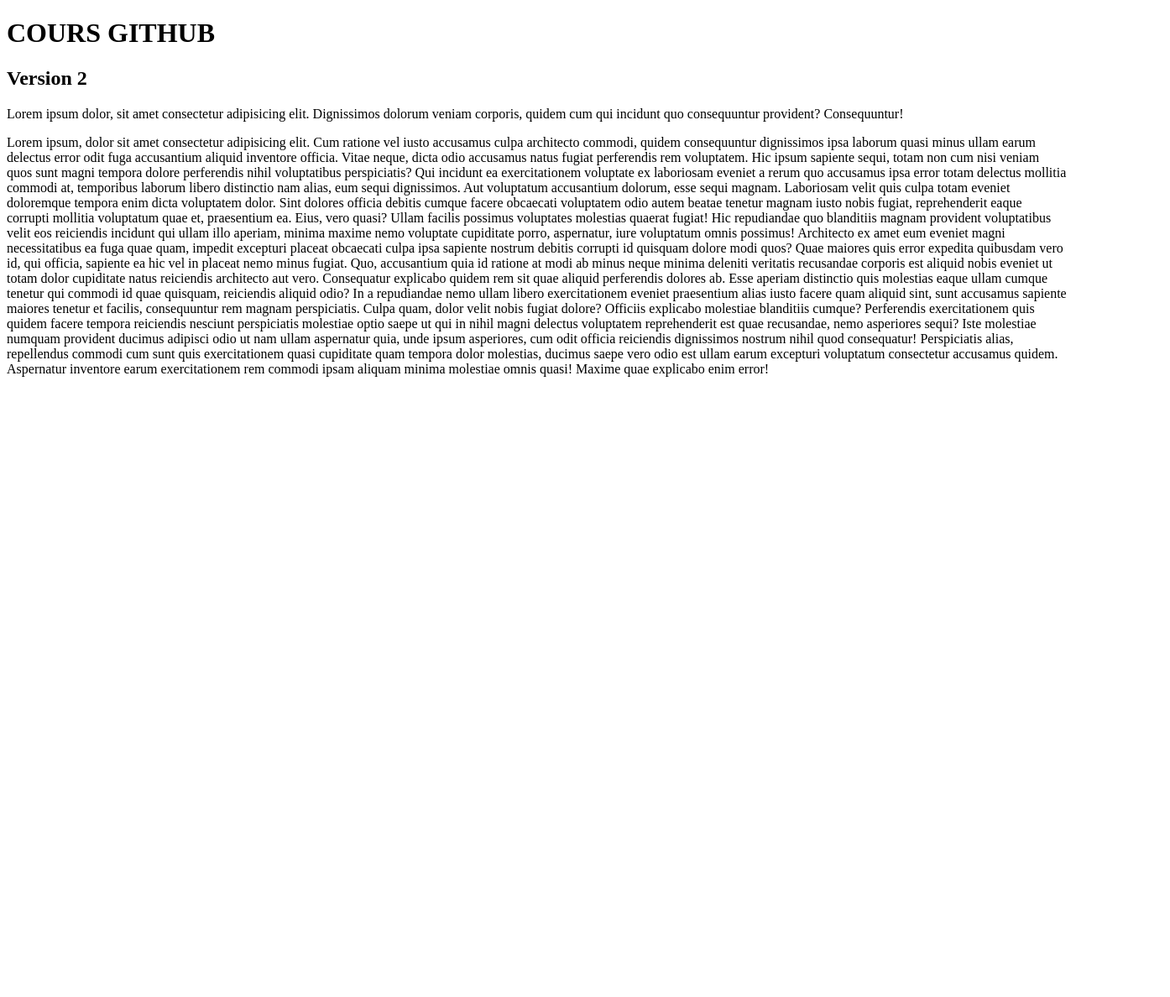
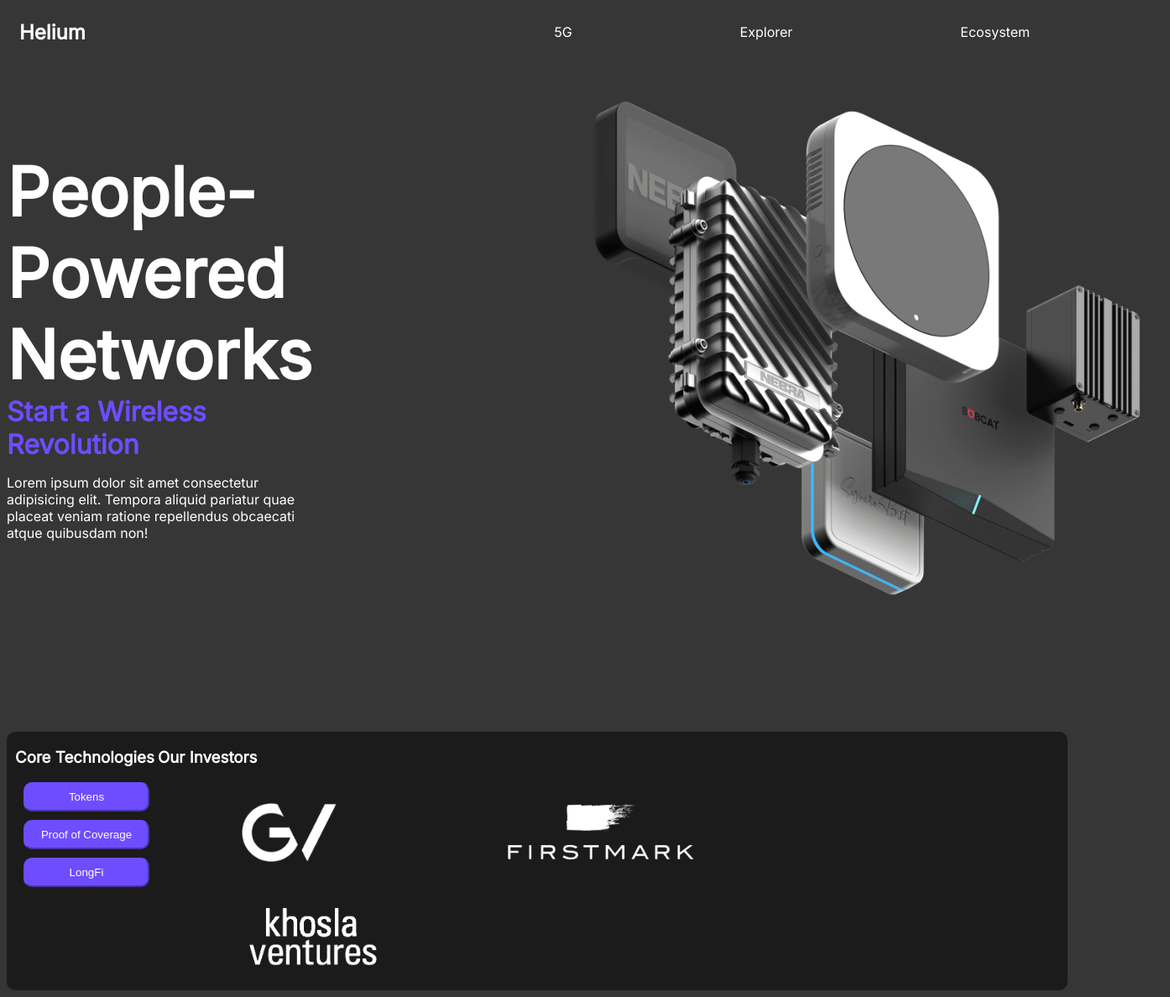
Before and after one commit to Safefaith/Premier-Tp-Css, a plain HTML site: page index.html in a window 1280 px wide. Shown: the whole page at 84% size, 1394 px wide, since content can reach past the window. Before the commit the page ends 800 px from the top, so only its background shows below. Drawn offline with Linux system fonts and the light colour scheme.

Commit message:
Premier tp sur CSS

```diff
--- a/index.html
+++ b/index.html
@@ -1,48 +1,61 @@
 <!DOCTYPE html>
-<html lang="en">
+<html lang="fr">
 
 <head>
-    <meta charset="UTF-8">
-    <meta name="viewport" content="width=device-width, initial-scale=1.0">
-    <title>Document</title>
+  <meta charset="UTF-8">
+  <meta name="viewport" content="width=device-width, initial-scale=1.0">
+  <meta http-equiv="X-UA-Compatible" content="ie=edge">
+  <link rel="stylesheet" href="style.css">
+  <title>Helium Flexbox</title>
+
 </head>
 
 <body>
-    <h1>COURS GITHUB</h1>
-    <h2> Version 2</h2>
+  <nav>
+    <h2>Helium</h2>
+    <ul>
+      <li>5G</li>
+      <li>Explorer</li>
+      <li>Ecosystem</li>
+    </ul>
+  </nav>
+
+  <section class="header">
+    <div class="header-left">
+      <div class="header-left-container">
+        <h1>People-Powered Networks</h1>
+        <h3>Start a Wireless Revolution</h3>
+        <p>Lorem ipsum dolor sit amet consectetur adipisicing elit. Tempora aliquid pariatur quae placeat veniam ratione
+          repellendus obcaecati atque quibusdam non!</p>
+      </div>
+    </div>
+    <div class="header-right">
+      <img src="./img/main.png" id="modem" alt="modem">
+    </div>
+  </section>
+
+  <section class="infos">
+    <div class="infos-left">
+      <h3>Core Technologies</h3>
+      <div class="btn-container">
+        <button>Tokens</button>
+        <button>Proof of Coverage</button>
+        <button>LongFi</button>
+      </div>
+    </div>
+    <div class="infos-right">
+      <h3>Our Investors</h3>
+      <div class="investors">
+        <div class="img-container">
+          <img src="./img/investlogo2blue.png" alt="investor-1">
+          <img src="./img/investlogo3blue.png" alt="investor-2">
+          <img src="./img/investlogo4blue.png" alt="investor-3">
+        </div>
+      </div>
+    </div>
+  </section>
 
 
-    <p>Lorem ipsum dolor, sit amet consectetur adipisicing elit. Dignissimos dolorum veniam corporis, quidem cum qui
-        incidunt quo consequuntur provident? Consequuntur!</p>
-
-    <p>Lorem ipsum, dolor sit amet consectetur adipisicing elit. Cum ratione vel iusto accusamus culpa architecto
-        commodi, quidem consequuntur dignissimos ipsa laborum quasi minus ullam earum delectus error odit fuga
-        accusantium aliquid inventore officia. Vitae neque, dicta odio accusamus natus fugiat perferendis rem
-        voluptatem. Hic ipsum sapiente sequi, totam non cum nisi veniam quos sunt magni tempora dolore perferendis nihil
-        voluptatibus perspiciatis? Qui incidunt ea exercitationem voluptate ex laboriosam eveniet a rerum quo accusamus
-        ipsa error totam delectus mollitia commodi at, temporibus laborum libero distinctio nam alias, eum sequi
-        dignissimos. Aut voluptatum accusantium dolorum, esse sequi magnam. Laboriosam velit quis culpa totam eveniet
-        doloremque tempora enim dicta voluptatem dolor. Sint dolores officia debitis cumque facere obcaecati voluptatem
-        odio autem beatae tenetur magnam iusto nobis fugiat, reprehenderit eaque corrupti mollitia voluptatum quae et,
-        praesentium ea. Eius, vero quasi? Ullam facilis possimus voluptates molestias quaerat fugiat! Hic repudiandae
-        quo blanditiis magnam provident voluptatibus velit eos reiciendis incidunt qui ullam illo aperiam, minima maxime
-        nemo voluptate cupiditate porro, aspernatur, iure voluptatum omnis possimus! Architecto ex amet eum eveniet
-        magni necessitatibus ea fuga quae quam, impedit excepturi placeat obcaecati culpa ipsa sapiente nostrum debitis
-        corrupti id quisquam dolore modi quos? Quae maiores quis error expedita quibusdam vero id, qui officia, sapiente
-        ea hic vel in placeat nemo minus fugiat. Quo, accusantium quia id ratione at modi ab minus neque minima deleniti
-        veritatis recusandae corporis est aliquid nobis eveniet ut totam dolor cupiditate natus reiciendis architecto
-        aut vero. Consequatur explicabo quidem rem sit quae aliquid perferendis dolores ab. Esse aperiam distinctio quis
-        molestias eaque ullam cumque tenetur qui commodi id quae quisquam, reiciendis aliquid odio? In a repudiandae
-        nemo ullam libero exercitationem eveniet praesentium alias iusto facere quam aliquid sint, sunt accusamus
-        sapiente maiores tenetur et facilis, consequuntur rem magnam perspiciatis. Culpa quam, dolor velit nobis fugiat
-        dolore? Officiis explicabo molestiae blanditiis cumque? Perferendis exercitationem quis quidem facere tempora
-        reiciendis nesciunt perspiciatis molestiae optio saepe ut qui in nihil magni delectus voluptatem reprehenderit
-        est quae recusandae, nemo asperiores sequi? Iste molestiae numquam provident ducimus adipisci odio ut nam ullam
-        aspernatur quia, unde ipsum asperiores, cum odit officia reiciendis dignissimos nostrum nihil quod consequatur!
-        Perspiciatis alias, repellendus commodi cum sunt quis exercitationem quasi cupiditate quam tempora dolor
-        molestias, ducimus saepe vero odio est ullam earum excepturi voluptatum consectetur accusamus quidem. Aspernatur
-        inventore earum exercitationem rem commodi ipsam aliquam minima molestiae omnis quasi! Maxime quae explicabo
-        enim error!</p>
 </body>
 
 </html>
--- /dev/null
+++ b/style.css
@@ -0,0 +1,98 @@
+@import url('https://fonts.googleapis.com/css2?family=Inter&display=swap');
+
+body {
+    font-family: "Inter", sans-serif;
+    color:white;
+    background: rgb(54, 54, 54);
+}
+
+
+nav{
+    display:flex;
+    justify-content: space-between;
+    align-items: center;
+}
+
+h2 {
+    margin:10px;
+    padding:5px;
+}
+nav ul {
+    display:flex;
+    margin:10px;
+    margin-right:-55px;
+}
+
+
+nav li{
+    list-style: none;
+    margin: 10px 100px;
+}
+
+.header {
+    display:flex;
+    justify-content: space-around;
+}
+
+.header-left {
+    margin:auto;
+    padding-right:300px;
+}
+
+
+.header-left h1 {
+    font-size:5rem;
+    margin:auto;
+}
+
+.header-left h3{
+    color:rgb(109, 77, 255);
+    font-size:2rem;
+    margin:auto;
+}
+
+
+.header-right img{
+    height:600px;
+    margin:50px 35px;
+}
+
+section.infos {
+    background:rgba(0, 0, 0, 0.493);
+    border-radius:10px;
+    display:flex;
+    justify-content: space-between;
+    margin-top:100px;
+}
+
+.investors {
+    display:flex;
+    justify-content: space-between;
+    align-items: center;
+    margin:auto;
+    align-items: center;
+}
+
+
+.infos-left {
+    padding-left:10px;
+}
+
+
+.btn-container button {
+    background:rgb(109, 77, 255);
+    height:35px;
+    width:150px;
+    display:flex;
+    align-items: center;
+    justify-content: center;
+    border-radius:10px;
+    color:white;
+    margin: 10px;
+    border-color:rgb(109, 77, 255);
+}
+
+.investors img {
+    height:70px;
+    margin:25px 100px;
+}
```
Also changed, not shown: img/investlogo2blue.png (added), img/investlogo3blue.png (added), img/investlogo4blue.png (added), img/main.png (added), img/marker1.svg (added), test.txt (deleted).
